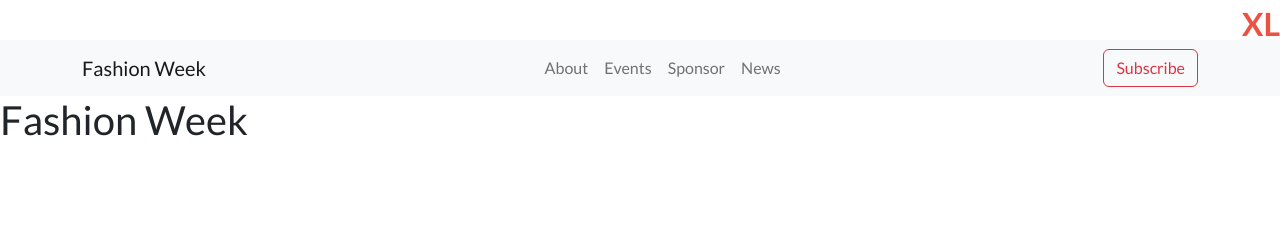
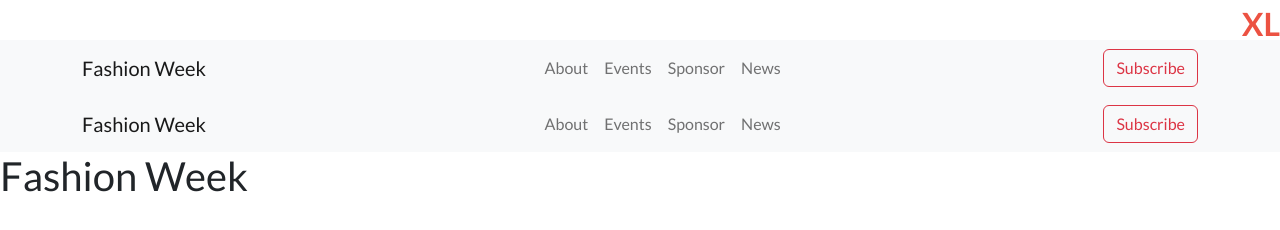
Before and after one commit to HunterX-7/Fashion-Week, a website: page index.html in a window 1280 px wide. Drawn offline with nearby package versions, Linux system fonts and the light colour scheme.

Commit message:
Linters check

```diff
--- a/index.html
+++ b/index.html
@@ -36,6 +36,26 @@
                 <button type="submit" class="btn btn-outline-danger">Subscribe</button>
             </div>
         </nav>
+        <nav class="navbar navbar-expand text-bg-light">
+            <div class="container">
+                <a href="#" class="navbar-brand">Fashion Week</a>
+                <ul class="navbar-nav">
+                    <li class="nav-item">
+                        <a href="#" class="nav-link">About</a>
+                    </li>
+                    <li class="nav-item">
+                        <a href="#" class="nav-link">Events</a>
+                    </li>
+                    <li class="nav-item">
+                        <a href="#" class="nav-link">Sponsor</a>
+                    </li>
+                    <li class="nav-item">
+                        <a href="#" class="nav-link">News</a>
+                    </li>
+                </ul>
+                <button type="submit" class="btn btn-outline-danger">Subscribe</button>
+            </div>
+        </nav>
     </header>
     <h1>Fashion Week</h1>
 </body>
```
